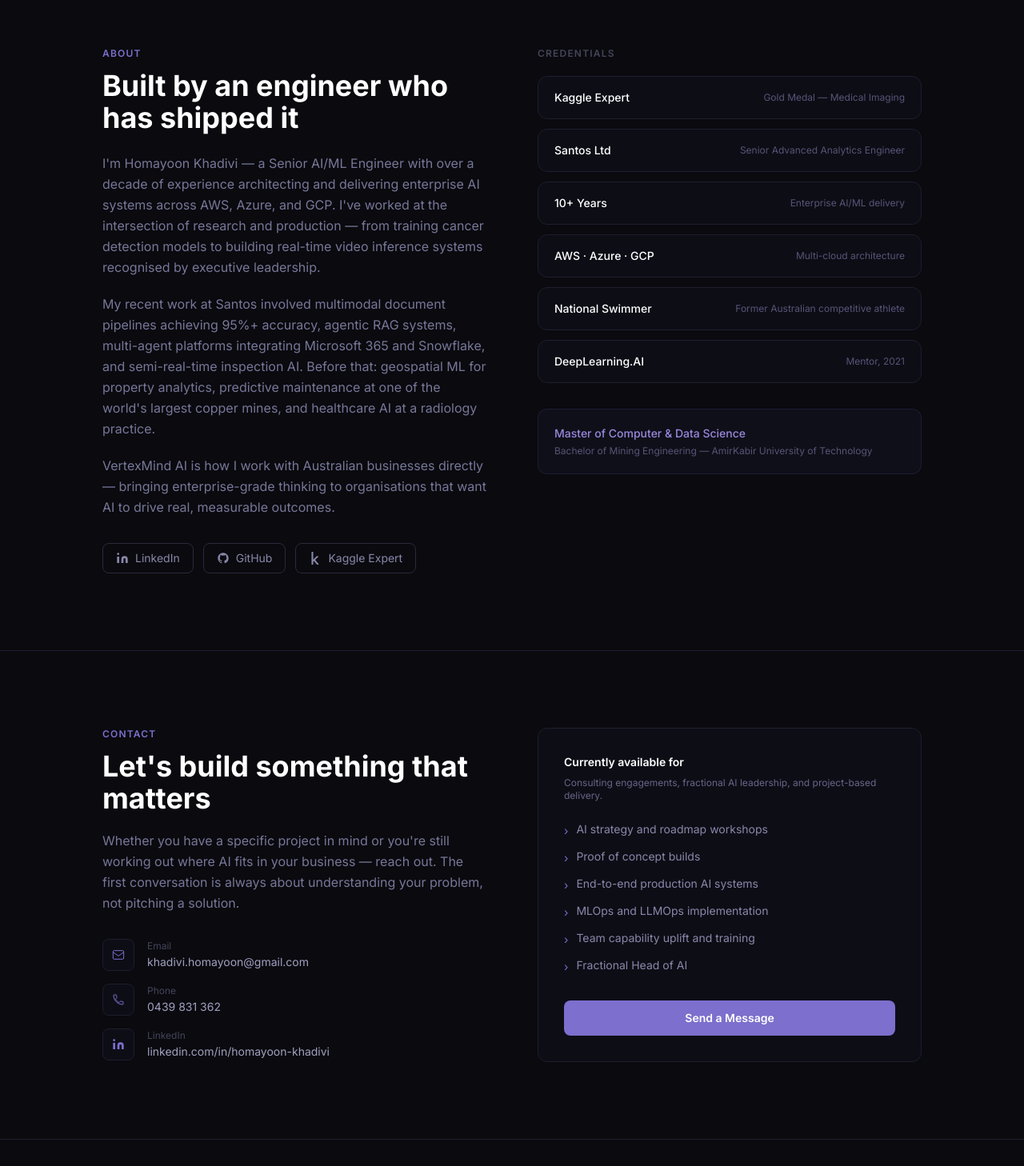
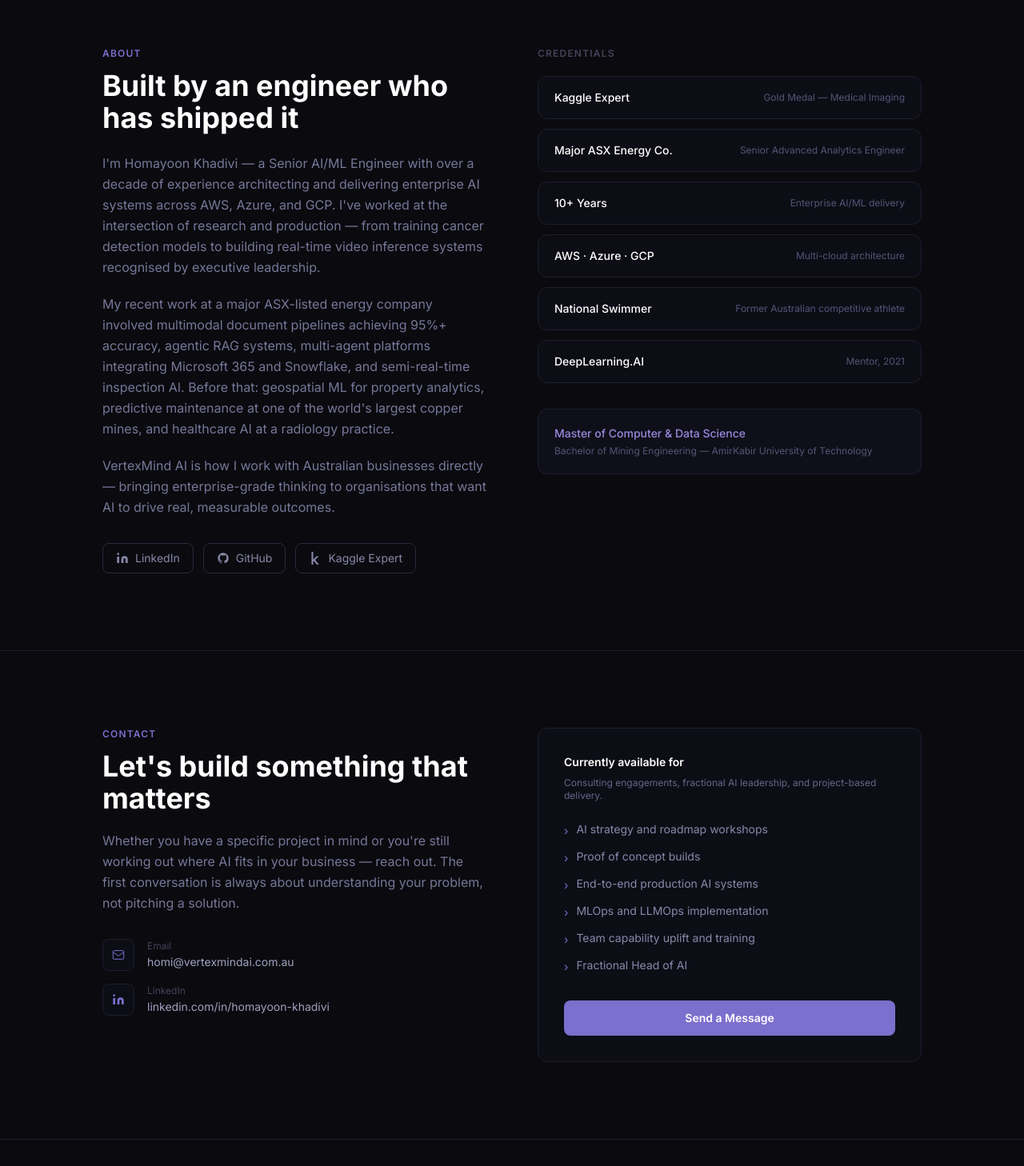
Before and after one commit to homayoonkhadivi/vertextmindai, a Next.js app: page / in a window 1280 px wide. Shown: the part 7060-8518 px from the top of the page at 80% size. Built offline with nearby package versions, Linux system fonts and the light colour scheme.

Commit message:
Restructure components, update contact to domain email

```diff
--- a/src/components/Footer.tsx
+++ b/src/components/layout/Footer.tsx
@@ -38,7 +38,7 @@
             </svg>
           </a>
           <a
-            href="mailto:khadivi.homayoon@gmail.com"
+            href="mailto:homi@vertexmindai.com.au"
             className="text-[#44445a] hover:text-[#7c6fcd] transition-colors"
             aria-label="Email"
           >
--- a/src/components/AboutSection.tsx
+++ b/src/components/sections/AboutSection.tsx
@@ -1,6 +1,6 @@
 const credentials = [
   { label: "Kaggle Expert", detail: "Gold Medal — Medical Imaging" },
-  { label: "Santos Ltd", detail: "Senior Advanced Analytics Engineer" },
+  { label: "Major ASX Energy Co.", detail: "Senior Advanced Analytics Engineer" },
   { label: "10+ Years", detail: "Enterprise AI/ML delivery" },
   { label: "AWS · Azure · GCP", detail: "Multi-cloud architecture" },
   { label: "National Swimmer", detail: "Former Australian competitive athlete" },
@@ -28,7 +28,7 @@
               executive leadership.
             </p>
             <p className="text-[#777799] leading-relaxed mb-5">
-              My recent work at Santos involved multimodal document pipelines
+              My recent work at a major ASX-listed energy company involved multimodal document pipelines
               achieving 95%+ accuracy, agentic RAG systems, multi-agent
               platforms integrating Microsoft 365 and Snowflake, and
               semi-real-time inspection AI. Before that: geospatial ML for
--- a/src/components/ContactSection.tsx
+++ b/src/components/sections/ContactSection.tsx
@@ -19,7 +19,7 @@
 
             <div className="space-y-4">
               <a
-                href="mailto:khadivi.homayoon@gmail.com"
+                href="mailto:homi@vertexmindai.com.au"
                 className="flex items-center gap-4 group"
               >
                 <div className="w-10 h-10 flex items-center justify-center bg-[#0d0d16] border border-[#1e1e2e] rounded-lg text-[#7c6fcd] group-hover:border-[#7c6fcd44] transition-colors shrink-0">
@@ -31,24 +31,7 @@
                 <div>
                   <div className="text-xs text-[#44445a] mb-0.5">Email</div>
                   <div className="text-sm text-[#a0a0c0] group-hover:text-white transition-colors">
-                    khadivi.homayoon@gmail.com
-                  </div>
-                </div>
-              </a>
-
-              <a
-                href="tel:+61439831362"
-                className="flex items-center gap-4 group"
-              >
-                <div className="w-10 h-10 flex items-center justify-center bg-[#0d0d16] border border-[#1e1e2e] rounded-lg text-[#7c6fcd] group-hover:border-[#7c6fcd44] transition-colors shrink-0">
-                  <svg viewBox="0 0 24 24" fill="none" stroke="currentColor" strokeWidth="1.5" className="w-4 h-4">
-                    <path d="M6.6 10.8c1.4 2.8 3.8 5.1 6.6 6.6l2.2-2.2c.27-.27.67-.36 1.02-.24 1.12.37 2.33.57 3.57.57.55 0 1 .45 1 1V20c0 .55-.45 1-1 1-9.39 0-17-7.61-17-17 0-.55.45-1 1-1h3.5c.55 0 1 .45 1 1 0 1.25.2 2.45.57 3.57.11.35.03.74-.25 1.01L6.6 10.8Z" />
-                  </svg>
-                </div>
-                <div>
-                  <div className="text-xs text-[#44445a] mb-0.5">Phone</div>
-                  <div className="text-sm text-[#a0a0c0] group-hover:text-white transition-colors">
-                    0439 831 362
+                    homi@vertexmindai.com.au
                   </div>
                 </div>
               </a>
@@ -97,7 +80,7 @@
               ))}
             </div>
             <a
-              href="mailto:khadivi.homayoon@gmail.com"
+              href="mailto:homi@vertexmindai.com.au"
               className="block text-center bg-[#7c6fcd] hover:bg-[#6a5db8] text-white font-semibold px-6 py-3 rounded-lg transition-colors text-sm"
             >
               Send a Message
--- a/src/components/IndustrySection.tsx
+++ b/src/components/sections/IndustrySection.tsx
@@ -2,7 +2,7 @@
 
 import { useState } from "react";
 import { Industry } from "@/types";
-import DemoModal from "./DemoModal";
+import DemoModal from "@/components/ui/DemoModal";
 
 interface Props {
   industry: Industry;
```
Also changed, not shown: src/app/page.tsx (+8 -8 lines), src/components/layout/Navigation.tsx (renamed from src/components/Navigation.tsx), src/components/sections/Hero.tsx (renamed from src/components/Hero.tsx), src/components/sections/IndustriesOverview.tsx (renamed from src/components/IndustriesOverview.tsx), src/components/sections/ProcessSection.tsx (renamed from src/components/ProcessSection.tsx), src/components/ui/DemoModal.tsx (renamed from src/components/DemoModal.tsx), 2 other files (tests, documents, lock files or other folders).
